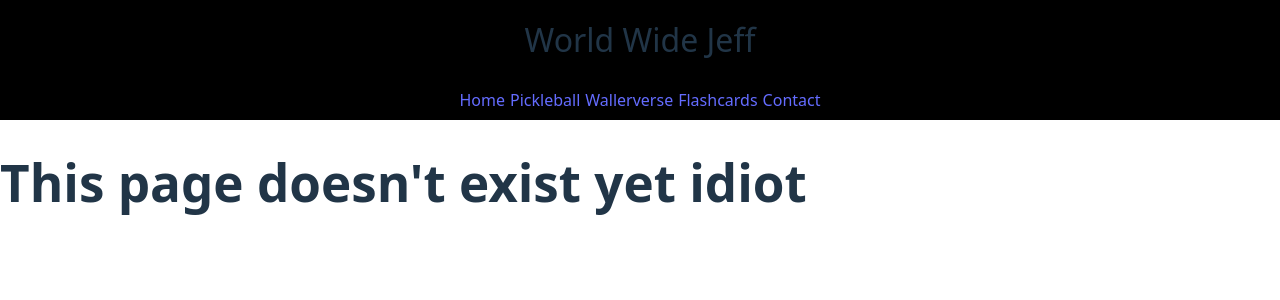
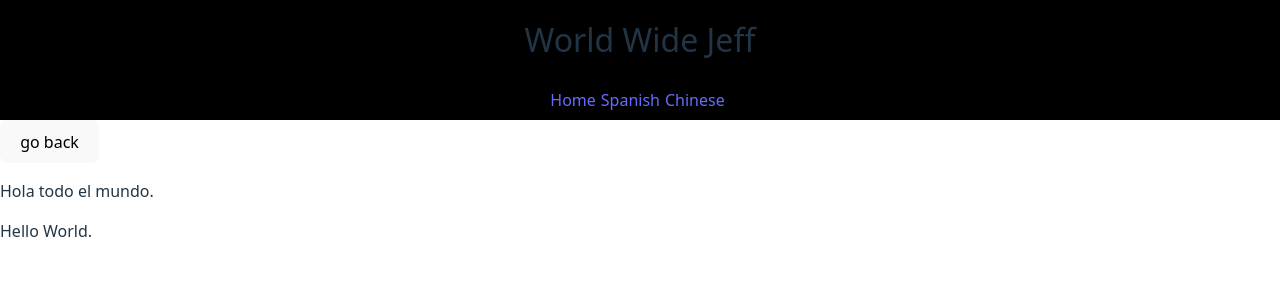
Before and after one commit to JeffWHenderson/world-wide-jeff, a React (Vite) app: page /language-app/1/1 in a window 1280 px wide. Shown: the top 300 px of the page. Built offline with nearby package versions, Linux system fonts and the light colour scheme.

Commit message:
starting the actual app! set up routing and some basic page stubs

```diff
--- a/src/main.tsx
+++ b/src/main.tsx
@@ -8,9 +8,11 @@ import Pickleball from "./screens/Pickleball/Pickleball";
 import Contact from "./screens/Contact/Contact";
 import WallerverseHome from "./screens/Wallerverse/WallerverseHome"
 import Events from "./screens/Events/Events";
-import LanguageLearningApp from "./screens/FlashCards/LanguageApp";
+import LanguageLearningApp from "./screens/LanguageApp/LanguageApp";
 import './index.css'
 import FlashCardsV2 from './screens/FlashCards/FlashCardsV2';
+import StoryReader from './screens/LanguageApp/components/StoryReader';
+import LanguageAppLayout from './screens/LanguageApp/LanguageAppLayout';
 
 
 createRoot(document.getElementById('root')!).render(
@@ -24,10 +26,13 @@ createRoot(document.getElementById('root')!).render(
           <Route path="/contact" element={<Contact />} />
           <Route path="/events" element={<Events />} />
           <Route path="/flashcards" element={<FlashCardsV2 />} />
-          <Route path="/language-app" element={<LanguageLearningApp />} />
-          <Route path="*" element={<NoPage />} />
         </Route>
+        <Route path="/language-app" element={<LanguageAppLayout />} >
+          <Route path=":language" element={<LanguageLearningApp />} />
+          <Route path=":language/:selectedStory" element={<StoryReader />} />
+        </Route>
+        <Route path="*" element={<NoPage />} />
       </Routes>
     </BrowserRouter>
-  </StrictMode>,
+  </StrictMode >,
 )
--- a/src/screens/FlashCards/LanguageApp.tsx
+++ b/src/screens/LanguageApp/LanguageApp.tsx
@@ -1,23 +1,23 @@
-import { useState } from "react";
-import { lessons } from "./LessonList";
-// import useLanguage from "./hooks/useLanguage";
+// import { useState } from "react";
 import { useNavigate } from "react-router-dom";
 
-const LanguageLearningApp = (language: string = "Spanish") => {
-    const [selectedStory, setSelectedStory] = useState<string | undefined>(undefined)
-    const lessons = useLessons(language)
-    // const navigate = useNavigate();
-    // // const [voice] = useLanguage(selectedLanguage)
-    // // const [englishVoice] = useLanguage("English")
 
-    // const handleButtonClick = () => {
-    //     console.log(selectedLanguage)
-    //     navigate("/flashcards", { state: { canPassProps: true } })
-    // }
+
+const LanguageLearningApp = () => {
+    // const [selectedStory, setSelectedStory] = useState<string | undefined>(undefined)
+    const navigator = useNavigate()
+
+    function handleSelectStory(e: MouseEvent) {
+        console.log(e.target)
+        navigator(`12345`)
+    }
 
     return (
         <>
-
+            <div>
+                <button onClick={(e) => handleSelectStory(e)} >go to lesson</button>
+                <p>ok, this page will be a bunch of lesson options on a carousel organized by leaning level</p>
+            </div>
         </>
         // <>
         //     <div style={{ display: 'flex' }}>
--- /dev/null
+++ b/src/screens/LanguageApp/LanguageAppLayout.tsx
@@ -0,0 +1,21 @@
+import { Outlet, Link } from "react-router-dom";
+
+const LanguageAppLayout = () => {
+    return (
+        <div style={{ width: '100%', height: '100vh' }}>
+            <div style={{ display: "flex", backgroundColor: "black", height: '10vh', width: '100vw', alignContent: "center", alignItems: 'center', justifyContent: 'center' }}>
+                <div style={{ fontSize: "2em" }}>World Wide Jeff</div>
+            </div >
+            <div style={{ display: "flex", backgroundColor: "black", height: '5vh', width: '100vw', alignContent: "center", alignItems: 'center', justifyContent: 'center' }}>
+                <nav>
+                    <Link style={{ padding: "0 5px 0 0" }} to="/">Home</Link>
+                    <Link style={{ padding: "0 5px 0 0" }} to="Spanish">Spanish</Link>
+                    <Link style={{ padding: "0 5px 0 0" }} to="Chinese">Chinese</Link>
+                </nav>
+            </div>
+            <Outlet />
+        </div>
+    )
+};
+
+export default LanguageAppLayout;
--- /dev/null
+++ b/src/screens/LanguageApp/components/StoryReader.tsx
@@ -0,0 +1,25 @@
+import { useNavigate } from 'react-router-dom';
+
+const lesson = {
+    sentences: { targetLanguage: "Hola todo el mundo.", baseLanguage: "Hello World." }
+}
+
+
+const StoryReader = () => {
+    const navigate = useNavigate();
+
+    const handleGoBack = () => {
+        navigate(-1); // Navigates to the previous page in the history stack
+    };
+
+
+    return <>
+        <button onClick={() => handleGoBack()} >go back</button >
+        <p>{lesson.sentences.targetLanguage}</p>
+        <p>{lesson.sentences.baseLanguage}</p>
+    </>
+}
+
+
+
+export default StoryReader
```
